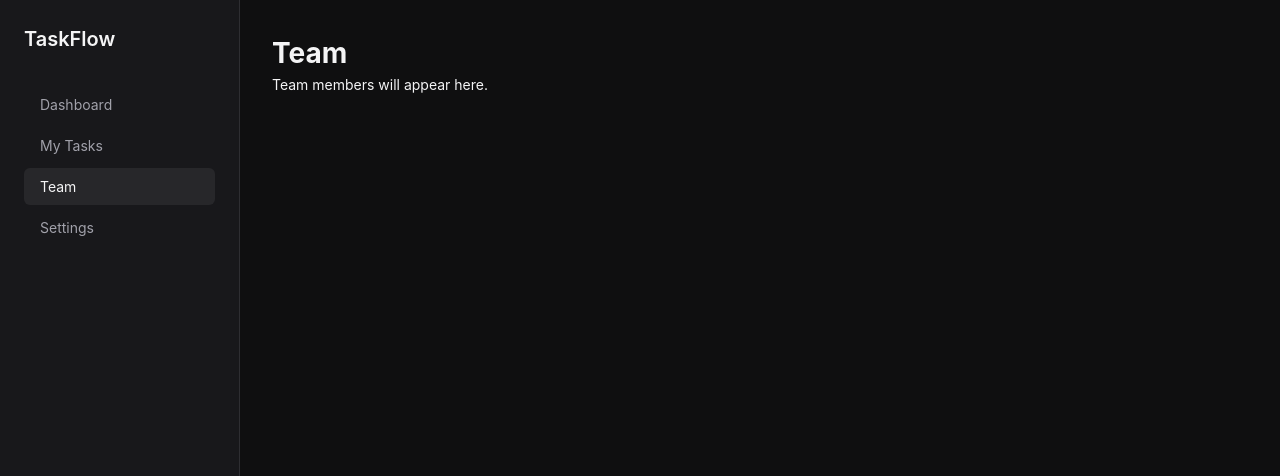
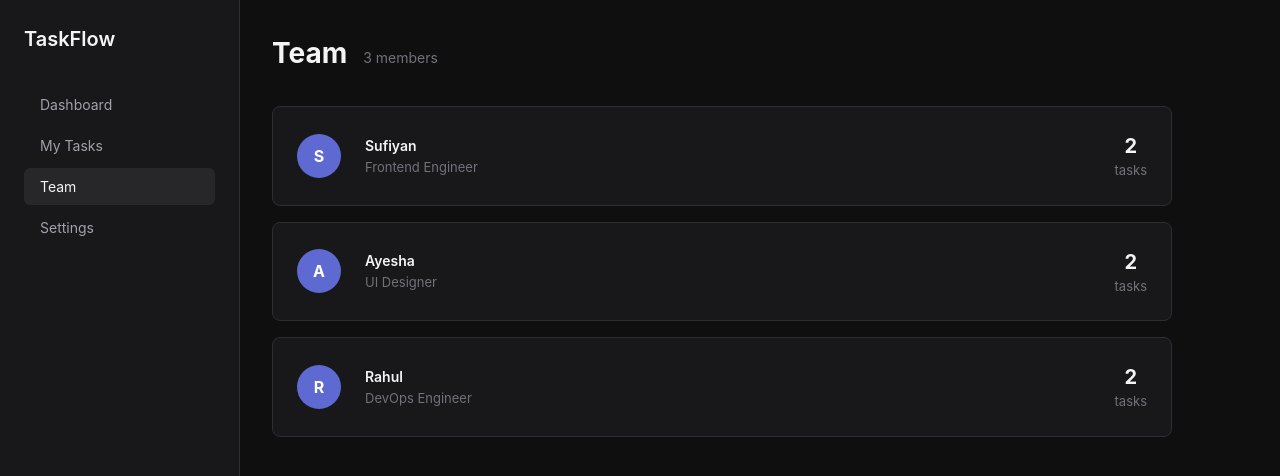
Before and after one commit to sufiyanabbu/taskflow, a React (Create React App) app: page /team in a window 1280 px wide. Shown: the top 476 px of the page. Built offline with nearby package versions, Linux system fonts and the light colour scheme.

Commit message:
feat: polish TaskCard, MyTasks, and Team pages with final UI improvements

```diff
--- a/src/components/Card/TaskCard.module.css
+++ b/src/components/Card/TaskCard.module.css
@@ -3,6 +3,14 @@
   flex-direction: column;
   gap: var(--space-sm);
   margin-bottom: var(--space-md);
+  cursor: pointer;
+  transition: var(--transition-fast);
+}
+
+.taskCard:hover {
+  border-color: var(--color-accent);
+  transform: translateY(-1px);
+  box-shadow: var(--shadow-md);
 }
 
 .header {
@@ -42,6 +50,16 @@
 .meta {
   display: flex;
   gap: var(--space-md);
+  align-items: center;
   font-size: var(--font-size-sm);
   color: var(--color-text-secondary);
 }
+
+.status {
+  padding: 2px 10px;
+  border-radius: var(--radius-sm);
+  font-size: var(--font-size-sm);
+  font-weight: 500;
+  background-color: var(--color-bg-tertiary);
+  color: var(--color-text-secondary);
+}
--- a/src/pages/MyTasks/MyTasks.js
+++ b/src/pages/MyTasks/MyTasks.js
@@ -1,8 +1,20 @@
+import tasks from '../../data/tasks';
+import TaskCard from '../../components/Card/TaskCard';
+import styles from './MyTasks.module.css';
+
 function MyTasks() {
+  const myTasks = tasks.filter((t) => t.assignee === 'Sufiyan');
+
   return (
-    <div>
-      <h1>My Tasks</h1>
-      <p>Tasks assigned to you will appear here.</p>
+    <div className={styles.page}>
+      <div className={styles.header}>
+        <h1 className={styles.title}>My Tasks</h1>
+        <p className={styles.subtitle}>{myTasks.length} tasks assigned to you</p>
+      </div>
+
+      {myTasks.map((task) => (
+        <TaskCard key={task.id} task={task} />
+      ))}
     </div>
   );
 }
--- /dev/null
+++ b/src/pages/MyTasks/MyTasks.module.css
@@ -0,0 +1,21 @@
+.page {
+  max-width: 900px;
+}
+
+.header {
+  display: flex;
+  align-items: baseline;
+  gap: var(--space-md);
+  margin-bottom: var(--space-xl);
+}
+
+.title {
+  font-size: var(--font-size-2xl);
+  font-weight: 700;
+  color: var(--color-text-primary);
+}
+
+.subtitle {
+  font-size: var(--font-size-base);
+  color: var(--color-text-muted);
+}
--- a/src/pages/Team/Team.js
+++ b/src/pages/Team/Team.js
@@ -1,8 +1,36 @@
+import styles from './Team.module.css';
+
+const members = [
+  { id: 1, name: 'Sufiyan', role: 'Frontend Engineer', tasks: 2 },
+  { id: 2, name: 'Ayesha', role: 'UI Designer', tasks: 2 },
+  { id: 3, name: 'Rahul', role: 'DevOps Engineer', tasks: 2 },
+];
+
 function Team() {
   return (
-    <div>
-      <h1>Team</h1>
-      <p>Team members will appear here.</p>
+    <div className={styles.page}>
+      <div className={styles.header}>
+        <h1 className={styles.title}>Team</h1>
+        <p className={styles.subtitle}>{members.length} members</p>
+      </div>
+
+      <div className={styles.grid}>
+        {members.map((member) => (
+          <div key={member.id} className={styles.memberCard}>
+            <div className={styles.avatar}>
+              {member.name.charAt(0)}
+            </div>
+            <div className={styles.info}>
+              <p className={styles.name}>{member.name}</p>
+              <p className={styles.role}>{member.role}</p>
+            </div>
+            <div className={styles.taskCount}>
+              <span>{member.tasks}</span>
+              <p>tasks</p>
+            </div>
+          </div>
+        ))}
+      </div>
     </div>
   );
 }
--- /dev/null
+++ b/src/pages/Team/Team.module.css
@@ -0,0 +1,84 @@
+.page {
+  max-width: 900px;
+}
+
+.header {
+  display: flex;
+  align-items: baseline;
+  gap: var(--space-md);
+  margin-bottom: var(--space-xl);
+}
+
+.title {
+  font-size: var(--font-size-2xl);
+  font-weight: 700;
+  color: var(--color-text-primary);
+}
+
+.subtitle {
+  font-size: var(--font-size-base);
+  color: var(--color-text-muted);
+}
+
+.grid {
+  display: flex;
+  flex-direction: column;
+  gap: var(--space-md);
+}
+
+.memberCard {
+  display: flex;
+  align-items: center;
+  gap: var(--space-lg);
+  padding: var(--space-lg);
+  background-color: var(--color-bg-secondary);
+  border: 1px solid var(--color-border);
+  border-radius: var(--radius-md);
+  transition: var(--transition-fast);
+}
+
+.memberCard:hover {
+  border-color: var(--color-accent);
+}
+
+.avatar {
+  width: 44px;
+  height: 44px;
+  border-radius: 50%;
+  background-color: var(--color-accent);
+  color: white;
+  display: flex;
+  align-items: center;
+  justify-content: center;
+  font-weight: 700;
+  font-size: var(--font-size-lg);
+  flex-shrink: 0;
+}
+
+.info {
+  flex: 1;
+}
+
+.name {
+  font-weight: 600;
+  color: var(--color-text-primary);
+  margin-bottom: 2px;
+}
+
+.role {
+  font-size: var(--font-size-sm);
+  color: var(--color-text-muted);
+}
+
+.taskCount {
+  text-align: center;
+  color: var(--color-text-muted);
+  font-size: var(--font-size-sm);
+}
+
+.taskCount span {
+  display: block;
+  font-size: var(--font-size-xl);
+  font-weight: 700;
+  color: var(--color-text-primary);
+}
```
